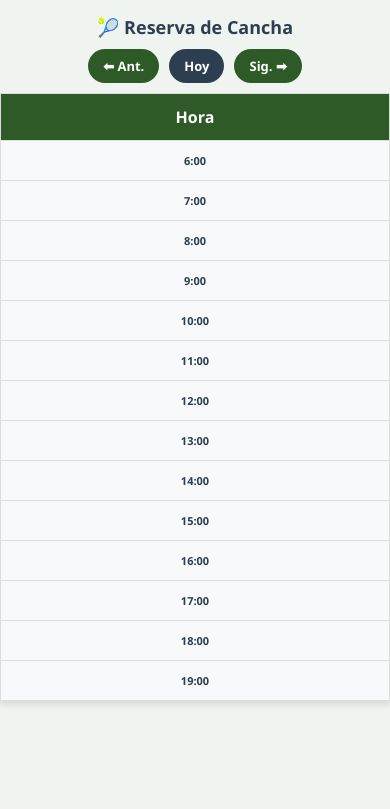
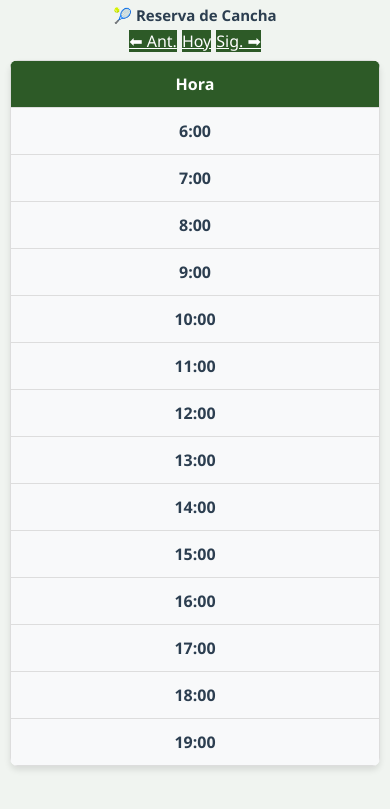
Before and after one commit to kevinms1/tenis-reservas, a Flask app: template templates/index.html in a window 390 px wide. Shown: the top 809 px of the page. Run offline with Flask 3, Linux system fonts and the light colour scheme; the template is opened without the code that fills it, so the values that code supplies are empty; some libraries are stand-ins or nearby versions.

Commit message:
correccion pantalla completa

```diff
--- a/static/style.css
+++ b/static/style.css
@@ -10,7 +10,7 @@ body {
 
 h2 { margin-top: 15px; margin-bottom: 10px; }
 
-/* Navegación de semanas */
+/* Navegación de semanas (PC) */
 .week-navigation { margin-bottom: 20px; }
 .week-navigation a {
     color: #2d5a27;
@@ -38,6 +38,7 @@ table {
 /* Escritorio */
 @media (min-width: 769px) {
     table { min-width: 800px; }
+    .nav-container { display: none; } /* Ocultar botones de móvil en PC */
 }
 
 th, td { border: 1px solid #ddd; padding: 12px; text-align: center; }
@@ -56,45 +57,23 @@ th {
     color: white;
 }
 
-/* --- VISTA MÓVIL OPTIMIZADA (AJUSTE PARA CAPTURA DE PANTALLA) --- */
+/* --- VISTA MÓVIL SUPER COMPACTA (PARA CAPTURA DE PANTALLA ÚNICA) --- */
 @media (max-width: 768px) {
-    /* 1. MOSTRAR NAVEGACIÓN COMO BOTONES */
+
+    /* 1. REDUCIR TÍTULO Y NAVEGACIÓN */
+    h2 {
+        font-size: 15px !important;
+        margin: 5px 0 !important;
+    }
+
     .nav-container {
         display: flex !important;
         justify-content: center;
-        gap: 10px;
-        margin: 10px 0;
+        gap: 5px;
+        margin: 5px 0 8px 0 !important;
     }
 
     .btn-nav {
         background-color: #2d5a27;
         color: white;
-        text-decoration: none;
-        padding: 8px 15px;
-        border-radius: 20px;
-        font-size: 13px;
-        font-weight: bold;
-    }
-
-    .btn-hoy { background-color: #2c3e50; }
-
-    /* 2. AJUSTE DE TABLA */
-    .table-wrapper {
-        width: 100% !important;
-        margin: 0 !important;
-        overflow: hidden !important;
-        border-radius: 0;
-    }
-
-    table { table-layout: fixed !important; width: 100% !important; }
-
-    th[data-fecha], td[data-fecha] { display: none; }
-
-    .hora-col, .show-mobile { display: table-cell !important; }
-
-    .hora-col { width: 18% !important; font-size: 11px !important; }
-    .show-mobile { width: 41% !important; font-size: 10px !important; }
-
-    .celda { height: 35px !important; }
-    h2 { font-size: 18px; }
-}
+        text
```
